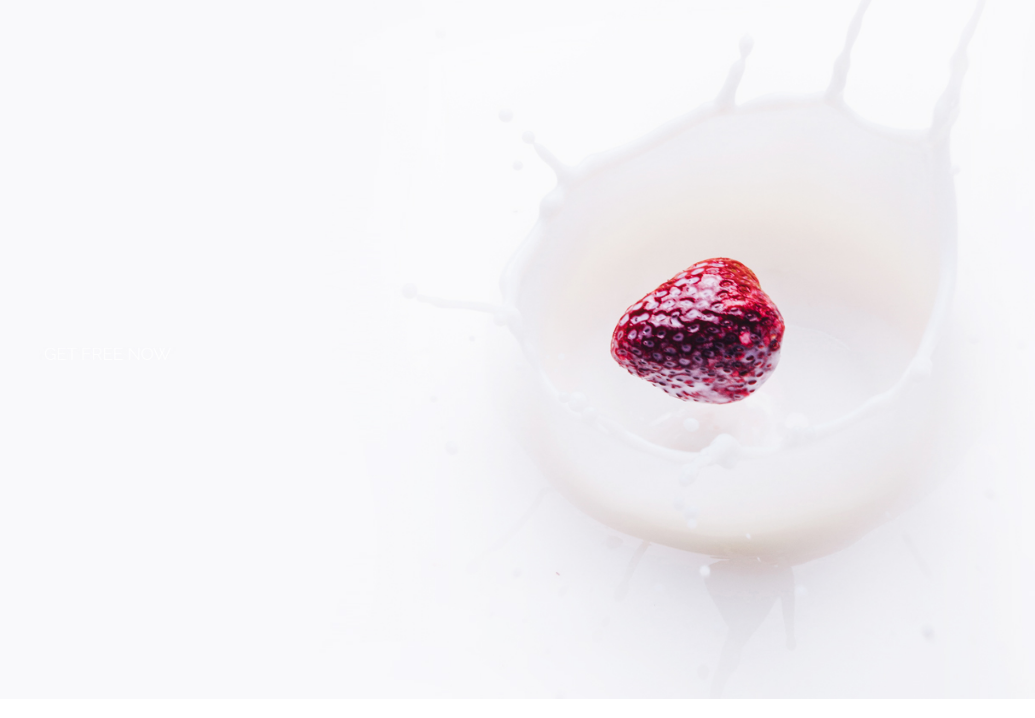
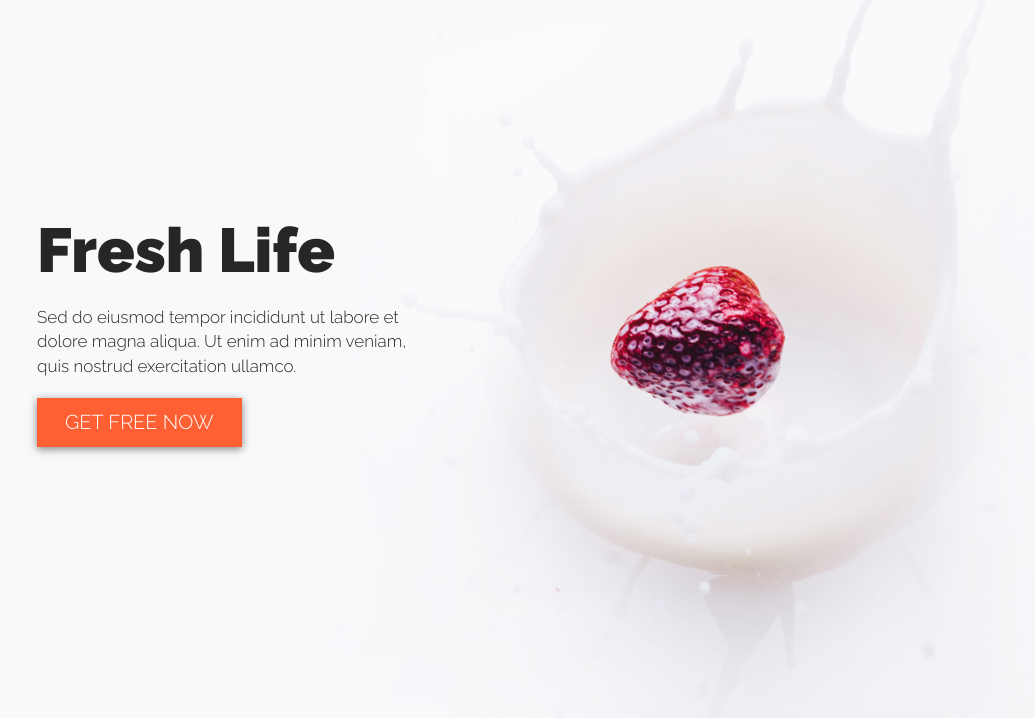
Before and after one commit to manioart/bootstrap3-website, a plain HTML site: page index.html in a window 1280 px wide. Shown: the part 101-819 px from the top of the page, without its empty margins (118-1153 px from the left). Drawn offline with nearby package versions, Linux system fonts and the light colour scheme.

Commit message:
Add banner things

```diff
--- a/css/style.css
+++ b/css/style.css
@@ -2,7 +2,6 @@ header {
     background-image: url("../img/header-background.jpg");
     background-size: 100% 100%;
     background-repeat: no-repeat;
-    min-height: 100vh;
 }
 .content-wrapper {
     margin: 20px auto 0 auto !important;
@@ -46,3 +45,44 @@ header {
     background-color: #ff6033 !important;
     border: none !important;
 }
+.banner-heading {
+    font-family: 'Raleway', sans-serif;
+    font-weight: 900;
+    color: #262626 !important;
+    font-size: 62px;
+    padding-top: 200px;
+}
+.banner-paragraph {
+    font-family: 'Raleway', sans-serif;
+    font-weight: 300;
+    color: #262626 !important;
+    font-size: 17px;
+    max-width: 392px;
+    padding-top: 10px;
+    padding-bottom: 10px;
+}
+.banner-button {
+    font-family: 'Raleway', sans-serif;
+    background-color: #ff6033 !important;
+    padding: 10px 28px;
+    font-size: 20px;
+    color: #fff;
+    font-weight: 300;
+    box-shadow: rgba(48, 48, 48, 0.6) 0px 2px 8px 0px;
+    border: none !important;
+    margin-bottom: 28%;
+}
+@media only screen and (max-width: 992px) {
+
+    .content-wrapper {
+        width: 100%;
+    }
+}
+@media only screen and (max-width: 768px) {
+    .banner-heading {
+        padding-top: 40px;
+    }
+    .banner-paragraph {
+        max-width: 222px;
+    }
+}
--- a/index.html
+++ b/index.html
@@ -21,10 +21,10 @@
 <body>
     <header class="container-fluid">
         <div class="row content-wrapper">
-            <div class="col-md-2">
+            <div class="col-sm-2">
                 <img class="logo" src="img/logo.png" alt="Logo Cahee"/>
             </div>
-            <div class="col-md-10">
+            <div class="col-sm-10">
                 <nav class="navbar navbar-default" role="navigation">
                     <!-- Brand and toggle get grouped for better mobile display -->
                     <div class="navbar-header">
@@ -47,6 +47,11 @@
                     </div>
                   </nav>
             </div>
+            <div class="col-xl-4 col-sm-12">
+              <h1 class="banner-heading">Fresh Life</h1>
+              <p class="banner-paragraph">Sed do eiusmod tempor incididunt ut labore et dolore magna aliqua. Ut enim ad minim veniam, quis nostrud exercitation ullamco.</p>
+              <button type="button" class="banner-button shadow-sm">GET FREE NOW</button>
+            </div>
         </div>
     </header>
 </body>
```
